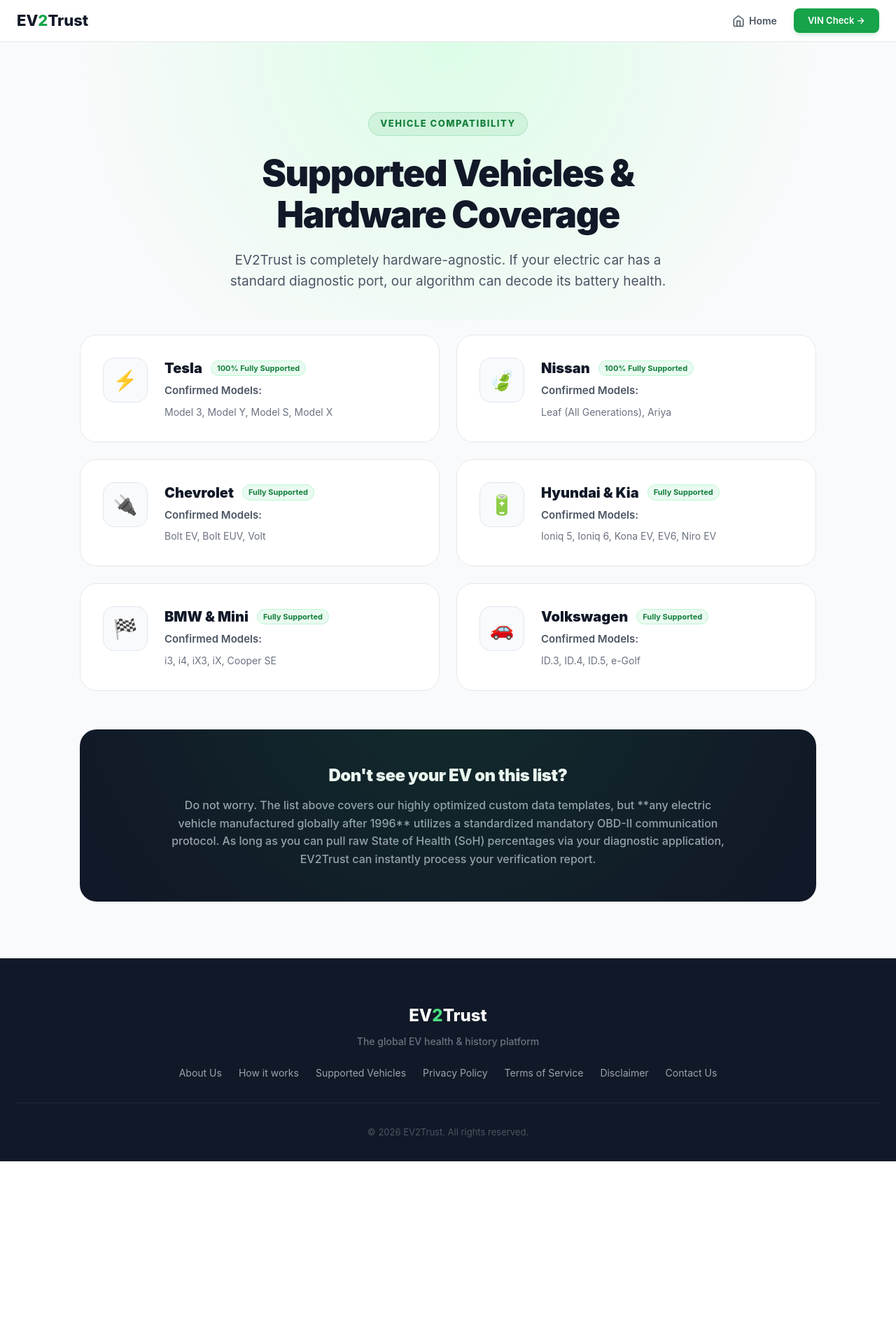
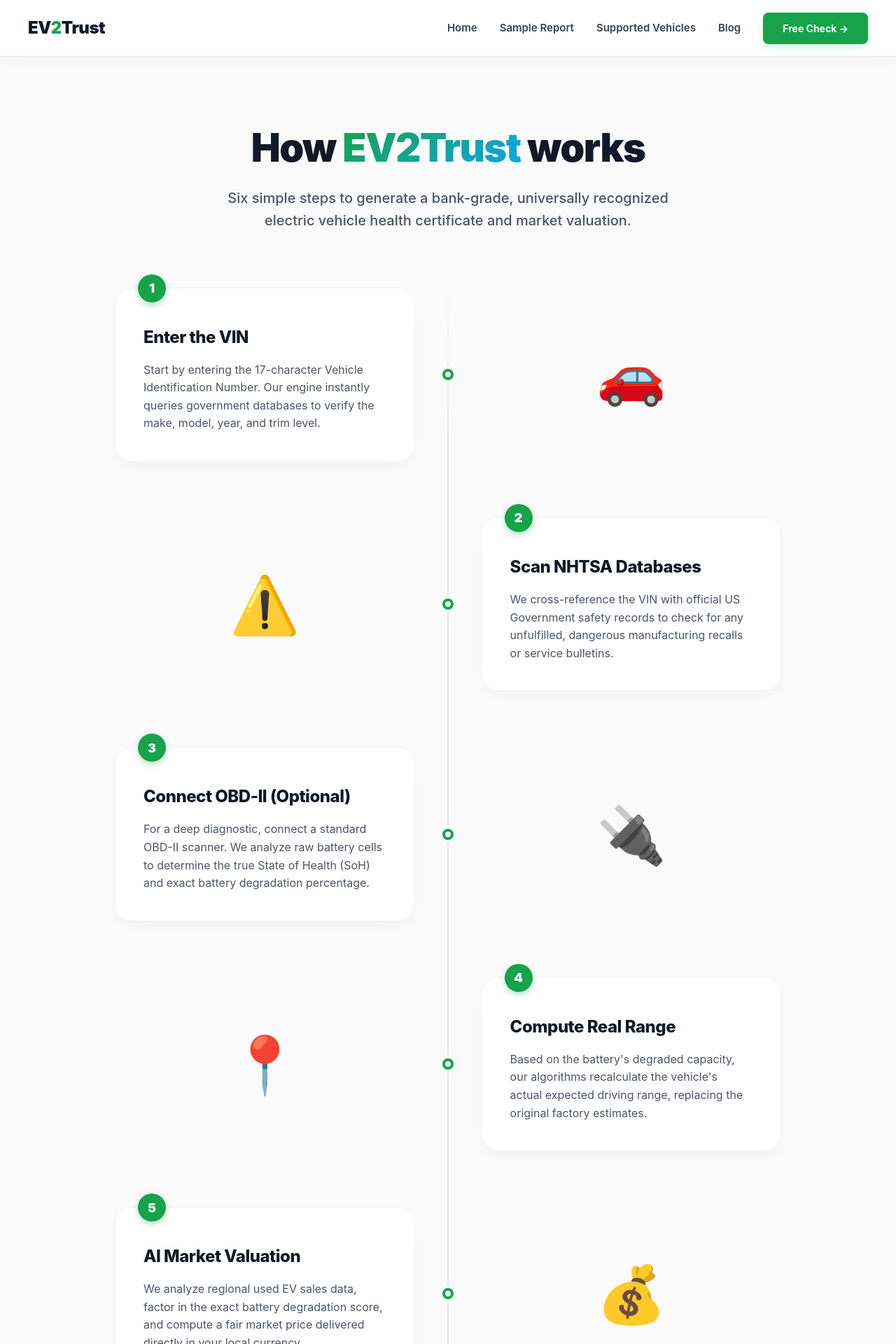
Before and after one commit to syedmeraj027/ev2trust, a Next.js app: page /how-it-works in a window 1280 px wide. Shown: the top 1920 px of the page at 70% size. Before the commit the page ends 1659 px from the top, so only its background shows below. Built offline with nearby package versions, Linux system fonts and the light colour scheme.

Commit message:
feat: restored supported-vehicles and how-it-works premium layouts

```diff
--- a/app/how-it-works/page.tsx
+++ b/app/how-it-works/page.tsx
@@ -1,186 +1,240 @@
+import Link from "next/link";
 import { Metadata } from "next";
-import Link from "next/link";
 
-// STRICT SEO REQUIREMENT: Dynamic Meta Tags for Global EV Models
+// Highly Optimized SEO Metadata based on your exact specs
 export const metadata: Metadata = {
-  title: "Supported Vehicles & Compatibility | EV2Trust",
-  description: "Check if your electric vehicle is compatible with the EV2Trust battery health tool. Complete support lists for Tesla, Nissan, Chevrolet, Hyundai, and more.",
-  keywords: "EV compatibility, OBD2 EV scanner support, Tesla battery check, Nissan Leaf SoH tool, electric car diagnostics",
+  title: "How It Works | EV2Trust - Global Battery Health",
+  description: "Generate bank-grade battery health certificates using OBD-II data in 60 seconds.",
+  keywords: ["EV battery check", "OBD2 EV scanner", "State of Health", "electric vehicle valuation"]
 };
 
-export default function SupportedVehiclesPage() {
-  const brands = [
-    { name: "Tesla", models: "Model 3, Model Y, Model S, Model X", status: "100% Fully Supported", icon: "⚡" },
-    { name: "Nissan", models: "Leaf (All Generations), Ariya", status: "100% Fully Supported", icon: "🍃" },
-    { name: "Chevrolet", models: "Bolt EV, Bolt EUV, Volt", status: "Fully Supported", icon: "🔌" },
-    { name: "Hyundai & Kia", models: "Ioniq 5, Ioniq 6, Kona EV, EV6, Niro EV", status: "Fully Supported", icon: "🔋" },
-    { name: "BMW & Mini", models: "i3, i4, iX3, iX, Cooper SE", status: "Fully Supported", icon: "🏁" },
-    { name: "Volkswagen", models: "ID.3, ID.4, ID.5, e-Golf", status: "Fully Supported", icon: "🚗" },
-  ];
+export default function HowItWorks() {
+  return (
+    <div style={{ minHeight: "100vh", backgroundColor: "#fafafa", fontFamily: "Inter, sans-serif", display: "flex", flexDirection: "column", overflow: "hidden" }}>
 
-  return (
-    <div style={{ minHeight: "100vh", background: "#f9fafb", fontFamily: "Inter, sans-serif", display: "flex", flexDirection: "column", overflowX: "hidden" }}>
       <style>{`
-        /* SPRING-PHYSICS ANIMATIONS */
-        @keyframes springUp {
-          0% { opacity: 0; transform: translateY(40px) scale(0.95); }
-          100% { opacity: 1; transform: translateY(0) scale(1); }
+        /* --- GLOBAL ANIMATIONS --- */
+        @keyframes revealUp { from { opacity: 0; transform: translateY(40px); } to { opacity: 1; transform: translateY(0); } }
+        @keyframes pulseGlow { 0% { box-shadow: 0 0 0 0 rgba(22, 163, 74, 0.4); } 70% { box-shadow: 0 0 0 15px rgba(22, 163, 74, 0); } 100% { box-shadow: 0 0 0 0 rgba(22, 163, 74, 0); } }
+        @keyframes float { 0% { transform: translateY(0px); } 50% { transform: translateY(-10px); } 100% { transform: translateY(0px); } }
+
+        .animate-reveal { animation: revealUp 0.8s cubic-bezier(0.16, 1, 0.3, 1) forwards; opacity: 0; }
+        .delay-100 { animation-delay: 0.1s; }
+        .delay-200 { animation-delay: 0.2s; }
+        .delay-300 { animation-delay: 0.3s; }
+
+        /* --- HERO SECTION --- */
+        .hero-section { text-align: center; padding: 100px 24px 80px; position: relative; z-index: 10; }
+        .hero-title { font-size: 56px; font-weight: 900; line-height: 1.1; color: #111827; margin-bottom: 24px; letter-spacing: -1.5px; }
+        .hero-sub { font-size: 20px; color: #4b5563; line-height: 1.6; max-width: 680px; margin: 0 auto; font-weight: 500; }
+        .gradient-text { background: linear-gradient(135deg, #16a34a 0%, #0ea5e9 100%); -webkit-background-clip: text; -webkit-text-fill-color: transparent; }
+
+        /* --- APPLE-ESQUE ALTERNATING TIMELINE --- */
+        .timeline-container { max-width: 1000px; margin: 0 auto; padding: 0 24px 100px; position: relative; z-index: 10; }
+
+        /* The Center Line */
+        .timeline-container::before {
+          content: ''; position: absolute; top: 0; bottom: 0; left: 50%; width: 2px;
+          background: linear-gradient(to bottom, transparent, #e5e7eb 10%, #e5e7eb 90%, transparent);
+          transform: translateX(-50%); z-index: 0;
         }
 
-        .animate-spring {
-          animation: springUp 1s cubic-bezier(0.175, 0.885, 0.32, 1.1) forwards;
-          opacity: 0;
+        .timeline-step { display: flex; align-items: center; justify-content: space-between; margin-bottom: 80px; position: relative; z-index: 1; }
+        .timeline-step:nth-child(even) { flex-direction: row-reverse; }
+
+        .timeline-content {
+          width: 45%; background: #ffffff; padding: 40px; border-radius: 24px;
+          border: 1px solid #f3f4f6; box-shadow: 0 10px 30px -10px rgba(0,0,0,0.05);
+          transition: all 0.4s cubic-bezier(0.175, 0.885, 0.32, 1.275);
+          position: relative;
+        }
+        .timeline-content:hover { transform: translateY(-8px); box-shadow: 0 20px 40px -15px rgba(22, 163, 74, 0.15); border-color: #bbf7d0; }
+
+        .step-number {
+          position: absolute; top: -20px; left: 32px; background: #16a34a; color: #fff;
+          width: 40px; height: 40px; border-radius: 50%; display: flex; align-items: center; justify-content: center;
+          font-weight: 900; font-size: 18px; box-shadow: 0 4px 10px rgba(22, 163, 74, 0.3);
         }
 
-        .delay-1 { animation-delay: 0.1s; }
-        .delay-2 { animation-delay: 0.2s; }
+        /* The Pulse Node on the Center Line */
+        .timeline-node {
+          position: absolute; left: 50%; transform: translateX(-50%);
+          width: 16px; height: 16px; background: #fff; border: 4px solid #16a34a;
+          border-radius: 50%; z-index: 2; box-shadow: 0 0 0 4px #f0fdf4;
+        }
+        .timeline-step:hover .timeline-node { animation: pulseGlow 1.5s infinite; }
 
-        /* INTERACTIVE LINKS & HOVERS */
-        .nav-link, .footer-link { transition: color 0.2s ease; }
-        .nav-link:hover { color: #16a34a !important; }
-        .footer-link:hover { color: #ffffff !important; }
+        .step-title { font-size: 24px; font-weight: 800; color: #111827; margin-bottom: 16px; margin-top: 12px; letter-spacing: -0.5px;}
+        .step-desc { font-size: 16px; color: #4b5563; line-height: 1.6; margin: 0; }
 
-        .btn-green-nav {
-          background: #16a34a; color: #fff; padding: 8px 20px; border-radius: 8px;
-          font-weight: 600; font-size: 13px; text-decoration: none;
-          box-shadow: 0 4px 6px -1px rgba(22, 163, 74, 0.2); transition: transform 0.2s cubic-bezier(0.34, 1.56, 0.64, 1);
-          display: inline-block;
-        }
-        .btn-green-nav:hover { transform: scale(1.05); }
+        /* Floating Graphics */
+        .timeline-graphic { width: 45%; display: flex; justify-content: center; animation: float 6s ease-in-out infinite; font-size: 80px; }
+        .timeline-step:nth-child(even) .timeline-graphic { animation-delay: 1s; }
 
-        /* HERO SECTION */
-        .hero-section {
-          position: relative;
-          padding: 100px 24px 40px 24px;
-          text-align: center;
-          background: radial-gradient(circle at 50% 0%, #dcfce7 0%, rgba(249, 250, 251, 0) 70%);
-        }
-        .hero-badge {
-          display: inline-block; background: rgba(22, 163, 74, 0.1); color: #15803d;
-          padding: 6px 16px; border-radius: 30px; font-size: 13px; font-weight: 800;
-          letter-spacing: 1.5px; margin-bottom: 24px; border: 1px solid rgba(22, 163, 74, 0.2);
-        }
-        .hero-title { font-size: 52px; font-weight: 900; color: #111827; letter-spacing: -1.5px; line-height: 1.15; margin-bottom: 20px; }
-        .hero-sub { color: #4b5563; font-size: 19px; max-width: 680px; margin: 0 auto; line-height: 1.6; }
+        /* --- DARK SLATE CTA BANNER --- */
+        .cta-section { background: #0f172a; padding: 100px 24px; text-align: center; position: relative; overflow: hidden; }
+        .cta-section::before { content: ''; position: absolute; top: -50%; left: -50%; width: 200%; height: 200%; background: radial-gradient(circle at 50% 0%, rgba(22, 163, 74, 0.15) 0%, transparent 50%); pointer-events: none; }
+        .cta-title { color: #f8fafc; font-weight: 900; margin-bottom: 16px; font-size: 40px; letter-spacing: -1px; position: relative; z-index: 10; margin-top: 0;}
+        .cta-sub { color: #94a3b8; font-size: 18px; margin-bottom: 40px; position: relative; z-index: 10; font-weight: 500;}
+        .cta-btn { background: #16a34a; color: #ffffff; padding: 18px 40px; border-radius: 12px; font-size: 16px; font-weight: 800; display: inline-flex; align-items: center; gap: 8px; text-decoration: none; transition: all 0.2s ease; box-shadow: 0 4px 6px rgba(0,0,0,0.1); position: relative; z-index: 10; border: 1px solid #15803d;}
+        .cta-btn:hover { transform: translateY(-2px); box-shadow: 0 10px 20px rgba(22, 163, 74, 0.3); background: #15803d; }
 
-        /* VEHICLE MATRIX GRID */
-        .matrix-container {
-          max-width: 1100px; margin: 0 auto; padding: 20px 24px 80px 24px; width: 100%; box-sizing: border-box;
-        }
-        .matrix-grid {
-          display: grid; grid-template-columns: repeat(2, 1fr); gap: 24px;
-        }
-        .brand-card {
-          background: #ffffff; border: 1px solid #e5e7eb; border-radius: 24px; padding: 32px;
-          display: flex; gap: 24px; align-items: flex-start;
-          transition: all 0.4s cubic-bezier(0.175, 0.885, 0.32, 1.1);
-        }
-        .brand-card:hover {
-          transform: translateY(-6px);
-          border-color: #86efac;
-          box-shadow: 0 20px 40px -10px rgba(22, 163, 74, 0.1);
-        }
-        .brand-icon-box {
-          width: 64px; height: 64px; background: #f8fafc; border: 1px solid #e2e8f0;
-          border-radius: 16px; display: flex; align-items: center; justify-content: center;
-          font-size: 28px; flex-shrink: 0; transition: transform 0.3s ease;
-        }
-        .brand-card:hover .brand-icon-box {
-          transform: scale(1.1) rotate(4deg);
-          background: #f0fdf4; border-color: #bbf7d0;
-        }
+        /* --- PROFESSIONAL FOOTER --- */
+        .footer { background: #0f172a; color: #94a3b8; padding: 0 24px 40px; text-align: center; font-size: 14px; position: relative; z-index: 10; border-top: 1px solid #1e293b; }
+        .footer-logo { font-weight: 900; color: #fff; font-size: 28px; margin-bottom: 8px; letter-spacing: -0.5px; padding-top: 64px;}
+        .footer-sub { color: #cbd5e1; margin-bottom: 48px; font-weight: 500; font-size: 15px; }
+        .footer-links { display: flex; justify-content: center; gap: 32px; flex-wrap: wrap; margin-bottom: 48px; }
+        .footer-link { color: #94a3b8; text-decoration: none; font-size: 14px; font-weight: 500; transition: color 0.2s ease; }
+        .footer-link:hover { color: #ffffff; }
+        .footer-bottom { border-top: 1px solid #1e293b; padding-top: 32px; color: #475569; font-size: 13px; font-weight: 500; }
 
-        /* HARDWARE REQUIREMENT NOTICE BANNER */
-        .notice-banner {
-          background: #111827; border-radius: 24px; padding: 48px; text-align: center;
-          color: #fff; margin-top: 56px; position: relative; overflow: hidden;
-        }
-        .notice-banner::before {
-          content: ''; position: absolute; top: -50%; left: -50%; width: 200%; height: 200%;
-          background: radial-gradient(circle at 50% 0%, rgba(22, 163, 74, 0.15) 0%, transparent 50%); pointer-events: none;
-        }
+        /* --- MINIMAL NAVBAR --- */
+        .glass-nav { position: sticky; top: 0; z-index: 50; background: rgba(255, 255, 255, 0.95); backdrop-filter: blur(16px); border-bottom: 1px solid #e5e7eb; box-shadow: 0 4px 30px rgba(0,0,0,0.03); }
+        .nav-inner { max-width: 1400px; margin: 0 auto; width: 100%; padding: 0 40px; height: 80px; display: flex; align-items: center; justify-content: space-between; box-sizing: border-box; }
+        .text-link { color: #374151; font-weight: 600; text-decoration: none; transition: color 0.2s ease; }
+        .text-link:hover { color: #16a34a; }
+        .nav-links { display: flex; align-items: center; gap: 32px; font-size: 15px; }
+        .nav-btn { background: #16a34a; color: #fff; padding: 12px 28px; border-radius: 8px; font-weight: 700; font-size: 14px; text-decoration: none; transition: all 0.3s ease; box-shadow: 0 4px 10px rgba(22, 163, 74, 0.2); }
+        .nav-btn:hover { background: #15803d; transform: translateY(-2px); box-shadow: 0 8px 20px rgba(22, 163, 74, 0.3); }
 
-        /* MOBILE RESPONSIVE DESIGN */
+        /* --- MOBILE RESPONSIVENESS --- */
         @media (max-width: 768px) {
-          .hero-title { font-size: 38px; }
-          .matrix-grid { grid-template-columns: 1fr; gap: 16px; }
-          .brand-card { flex-direction: column; gap: 16px; padding: 24px; }
+          .nav-inner { padding: 0 20px; }
+          .nav-links { display: none; }
+          .hero-title { font-size: 42px; letter-spacing: -1px;}
+          .hero-sub { font-size: 16px; margin-bottom: 32px; }
+
+          .timeline-container::before { left: 24px; }
+          .timeline-step, .timeline-step:nth-child(even) { flex-direction: column; align-items: flex-end; margin-bottom: 48px;}
+          .timeline-content { width: calc(100% - 64px); padding: 32px 24px; }
+          .timeline-node { left: 24px; top: 24px; transform: translateX(-50%); }
+          .step-number { left: auto; right: 24px; top: -20px; }
+          .timeline-graphic { display: none; } /* Hide floating graphics on mobile for cleaner look */
         }
       `}</style>
 
-      {/* STANDARDIZED NAVBAR */}
-      <nav style={{ background: "#fff", borderBottom: "1px solid #e5e7eb", padding: "0 24px", height: 60, display: "flex", alignItems: "center", justifyContent: "space-between", position: "sticky", top: 0, zIndex: 50 }}>
-        <Link href="/" style={{ fontWeight: 800, fontSize: 22, color: "#111827", textDecoration: "none" }}>
-          EV<span style={{ color: "#16a34a" }}>2</span>Trust
-        </Link>
-        <div style={{ display: "flex", alignItems: "center", gap: "24px" }}>
-          <Link href="/" className="nav-link" style={{ display: "flex", alignItems: "center", gap: "6px", fontSize: 14, color: "#4b5563", textDecoration: "none", fontWeight: 600 }}>
-            <svg width="18" height="18" viewBox="0 0 24 24" fill="none" stroke="currentColor" strokeWidth="2" strokeLinecap="round" strokeLinejoin="round"><path d="M3 9l9-7 9 7v11a2 2 0 0 1-2 2H5a2 2 0 0 1-2-2z"></path><polyline points="9 22 9 12 15 12 15 22"></polyline></svg>
-            Home
+      {/* NAVBAR */}
+      <nav className="glass-nav">
+        <div className="nav-inner">
+          <Link href="/" style={{ fontWeight: 900, fontSize: 24, color: "#111827", textDecoration: "none", letterSpacing: "-0.5px" }}>
+            EV<span style={{ color: "#16a34a" }}>2</span>Trust
           </Link>
-          <Link href="/check" className="btn-green-nav">
-            VIN Check →
-          </Link>
+          <div className="nav-links">
+            <Link href="/" className="text-link">Home</Link>
+            <Link href="/sample-report" className="text-link">Sample Report</Link>
+            <Link href="/supported-vehicles" className="text-link">Supported Vehicles</Link>
+            <Link href="/blog" className="text-link">Blog</Link>
+            <Link href="/check" className="nav-btn">Free Check →</Link>
+          </div>
         </div>
       </nav>
 
-      {/* HERO SECTION */}
-      <section className="hero-section animate-spring">
-        <div className="hero-badge">VEHICLE COMPATIBILITY</div>
-        <h1 className="hero-title">Supported Vehicles & <br/>Hardware Coverage</h1>
-        <p className="hero-sub">
-          EV2Trust is completely hardware-agnostic. If your electric car has a standard diagnostic port, our algorithm can decode its battery health.
-        </p>
-      </section>
+      <div style={{ flex: 1 }}>
+        {/* HEADER */}
+        <section className="hero-section animate-reveal">
+          <h1 className="hero-title">How <span className="gradient-text">EV2Trust</span> works</h1>
+          <p className="hero-sub">Six simple steps to generate a bank-grade, universally recognized electric vehicle health certificate and market valuation.</p>
+        </section>
 
-      {/* COMPATIBILITY CARDS */}
-      <main className="matrix-container">
-        <div className="matrix-grid animate-spring delay-1">
-          {brands.map((brand, idx) => (
-            <div key={idx} className="brand-card">
-              <div className="brand-icon-box">{brand.icon}</div>
-              <div>
-                <div style={{ display: "flex", alignItems: "center", gap: "12px", marginBottom: 6 }}>
-                  <h2 style={{ fontSize: 20, fontWeight: 900, color: "#111827", margin: 0 }}>{brand.name}</h2>
-                  <span style={{ background: "#eafaf1", color: "#15803d", fontSize: 11, fontWeight: 700, padding: "2px 8px", borderRadius: "12px", border: "1px solid #bbf7d0" }}>
-                    {brand.status}
-                  </span>
-                </div>
-                <p style={{ color: "#4b5563", fontSize: 15, fontWeight: 600, margin: "0 0 8px 0" }}>Confirmed Models:</p>
-                <p style={{ color: "#6b7280", fontSize: 14, lineHeight: 1.5, margin: 0 }}>{brand.models}</p>
-              </div>
+        {/* TIMELINE */}
+        <div className="timeline-container">
+
+          <div className="timeline-step animate-reveal delay-100">
+            <div className="timeline-node"></div>
+            <div className="timeline-content">
+              <div className="step-number">1</div>
+              <h3 className="step-title">Enter the VIN</h3>
+              <p className="step-desc">Start by entering the 17-character Vehicle Identification Number. Our engine instantly queries government databases to verify the make, model, year, and trim level.</p>
             </div>
-          ))}
+            <div className="timeline-graphic">🚗</div>
+          </div>
+
+          <div className="timeline-step animate-reveal delay-200">
+            <div className="timeline-node"></div>
+            <div className="timeline-content">
+              <div className="step-number">2</div>
+              <h3 className="step-title">Scan NHTSA Databases</h3>
+              <p className="step-desc">We cross-reference the VIN with official US Government safety records to check for any unfulfilled, dangerous manufacturing recalls or service bulletins.</p>
+            </div>
+            <div className="timeline-graphic">⚠️</div>
+          </div>
+
+          <div className="timeline-step animate-reveal delay-300">
+            <div className="timeline-node"></div>
+            <div className="timeline-content">
+              <div className="step-number">3</div>
+              <h3 className="step-title">Connect OBD-II (Optional)</h3>
+              <p className="step-desc">For a deep diagnostic, connect a standard OBD-II scanner. We analyze raw battery cells to determine the true State of Health (SoH) and exact battery degradation percentage.</p>
+            </div>
+            <div className="timeline-graphic">🔌</div>
+          </div>
+
+          <div className="timeline-step animate-reveal delay-100">
+            <div className="timeline-node"></div>
+            <div className="timeline-content">
+              <div className="step-number">4</div>
+              <h3 className="step-title">Compute Real Range</h3>
+              <p className="step-desc">Based on the battery's degraded capacity, our algorithms recalculate the vehicle's actual expected driving range, replacing the original factory estimates.</p>
+            </div>
+            <div className="timeline-graphic">📍</div>
+          </div>
+
+          <div className="timeline-step animate-reveal delay-200">
+            <div className="timeline-node"></div>
+            <div className="timeline-content">
+              <div className="step-number">5</div>
+              <h3 className="step-title">AI Market Valuation</h3>
+              <p className="step-desc">We analyze regional used EV sales data, factor in the exact battery degradation score, and compute a fair market price delivered directly in your local currency.</p>
+            </div>
+            <div className="timeline-graphic">💰</div>
+          </div>
+
+          <div className="timeline-step animate-reveal delay-300">
+            <div className="timeline-node"></div>
+            <div className="timeline-content">
+              <div className="step-number">6</div>
+              <h3 className="step-title">Generate Certificate</h3>
+              <p className="step-desc">You receive a certified, public link containing the full A/B/C/D grade report. Paste it directly into your marketplace listings to build immediate buyer trust.</p>
+            </div>
+            <div className="timeline-graphic">🔗</div>
+          </div>
+
         </div>
 
-        {/* COMPATIBILITY SUMMARY RULES BANNER */}
-        <div className="notice-banner animate-spring delay-2">
-          <h3 style={{ fontSize: 24, fontWeight: 900, marginBottom: 12, letterSpacing: -0.5 }}>Don't see your EV on this list?</h3>
-          <p style={{ color: "#9ca3af", fontSize: 16, lineHeight: 1.6, maxWidth: 800, margin: "0 auto 0 auto", fontWeight: 500 }}>
-            Do not worry. The list above covers our highly optimized custom data templates, but **any electric vehicle manufactured globally after 1996** utilizes a standardized mandatory OBD-II communication protocol. As long as you can pull raw State of Health (SoH) percentages via your diagnostic application, EV2Trust can instantly process your verification report.
-          </p>
-        </div>
-      </main>
+        {/* DARK SLATE CTA */}
+        <section className="cta-section">
+          <h2 className="cta-title">Ready to uncover the true health?</h2>
+          <p className="cta-sub">Run your first diagnostic report in under 60 seconds.</p>
+          <Link href="/check" className="cta-btn">
+            Start your free check →
+          </Link>
+        </section>
 
-      {/* STANDARDIZED 3-TIER FOOTER (REPLACED PRICING WITH SUPPORTED VEHICLES) */}
-      <footer style={{ background: "#111827", color: "#9ca3af", padding: "64px 24px 32px 24px", textAlign: "center", marginTop: "auto" }}>
-        <div style={{ marginBottom: 24 }}>
-          <div style={{ fontWeight: 800, color: "#fff", fontSize: 24, marginBottom: 8 }}>EV<span style={{ color: "#4ade80" }}>2</span>Trust</div>
-          <p style={{ color: "#6b7280", fontSize: 14, fontWeight: 500 }}>The global EV health & history platform</p>
-        </div>
-        <div style={{ display: "flex", justifyContent: "center", gap: "24px", flexWrap: "wrap", marginBottom: 32 }}>
-          <Link href="/about" className="footer-link" style={{ color: "#9ca3af", textDecoration: "none", fontSize: 14 }}>About Us</Link>
-          <Link href="/how-it-works" className="footer-link" style={{ color: "#9ca3af", textDecoration: "none", fontSize: 14 }}>How it works</Link>
-          <Link href="/supported-vehicles" className="footer-link" style={{ color: "#9ca3af", textDecoration: "none", fontSize: 14 }}>Supported Vehicles</Link>
-          <Link href="/privacy-policy" className="footer-link" style={{ color: "#9ca3af", textDecoration: "none", fontSize: 14 }}>Privacy Policy</Link>
-          <Link href="/terms" className="footer-link" style={{ color: "#9ca3af", textDecoration: "none", fontSize: 14 }}>Terms of Service</Link>
-          <Link href="/disclaimer" className="footer-link" style={{ color: "#9ca3af", textDecoration: "none", fontSize: 14 }}>Disclaimer</Link>
-          <Link href="/contact" className="footer-link" style={{ color: "#9ca3af", textDecoration: "none", fontSize: 14 }}>Contact Us</Link>
-        </div>
-        <div style={{ borderTop: "1px solid #1f2937", paddingTop: 32, color: "#4b5563", fontSize: 13 }}>
-          © 2026 EV2Trust. All rights reserved.
+      </div>
+
+      {/* STANDARDIZED FOOTER */}
+      <footer className="footer">
+        <div style={{ maxWidth: "1000px", margin: "0 auto" }}>
+          <div className="footer-logo">EV<span style={{ color: "#4ade80" }}>2</span>Trust</div>
+          <div className="footer-sub">The global EV health &amp; history platform</div>
+
+          <div className="footer-links">
+            <Link href="/about" className="footer-link">About Us</Link>
+            <Link href="/how-it-works" className="footer-link">How it works</Link>
+            <Link href="/supported-vehicles" className="footer-link">Supported Vehicles</Link>
+            <Link href="/blog" className="footer-link">Blog</Link>
+            <Link href="/privacy-policy" className="footer-link">Privacy Policy</Link>
+            <Link href="/terms" className="footer-link">Terms of Service</Link>
+            <Link href="/disclaimer" className="footer-link">Disclaimer</Link>
+            <Link href="/contact" className="footer-link">Contact Us</Link>
+          </div>
+
+          <div className="footer-bottom">
+            © 2026 EV2Trust. Built for EV buyers everywhere.
+          </div>
         </div>
       </footer>
+
     </div>
   );
 }
```
